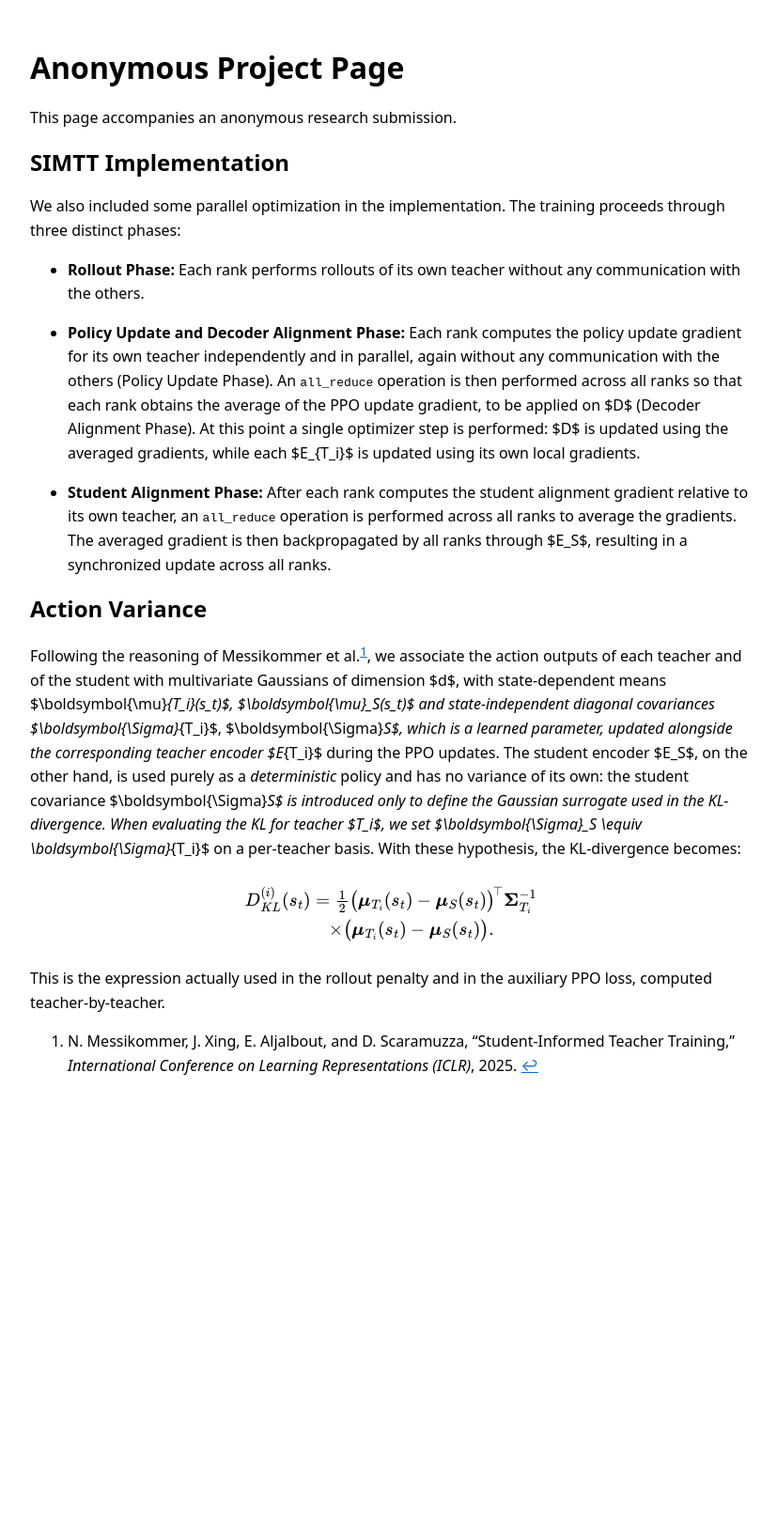
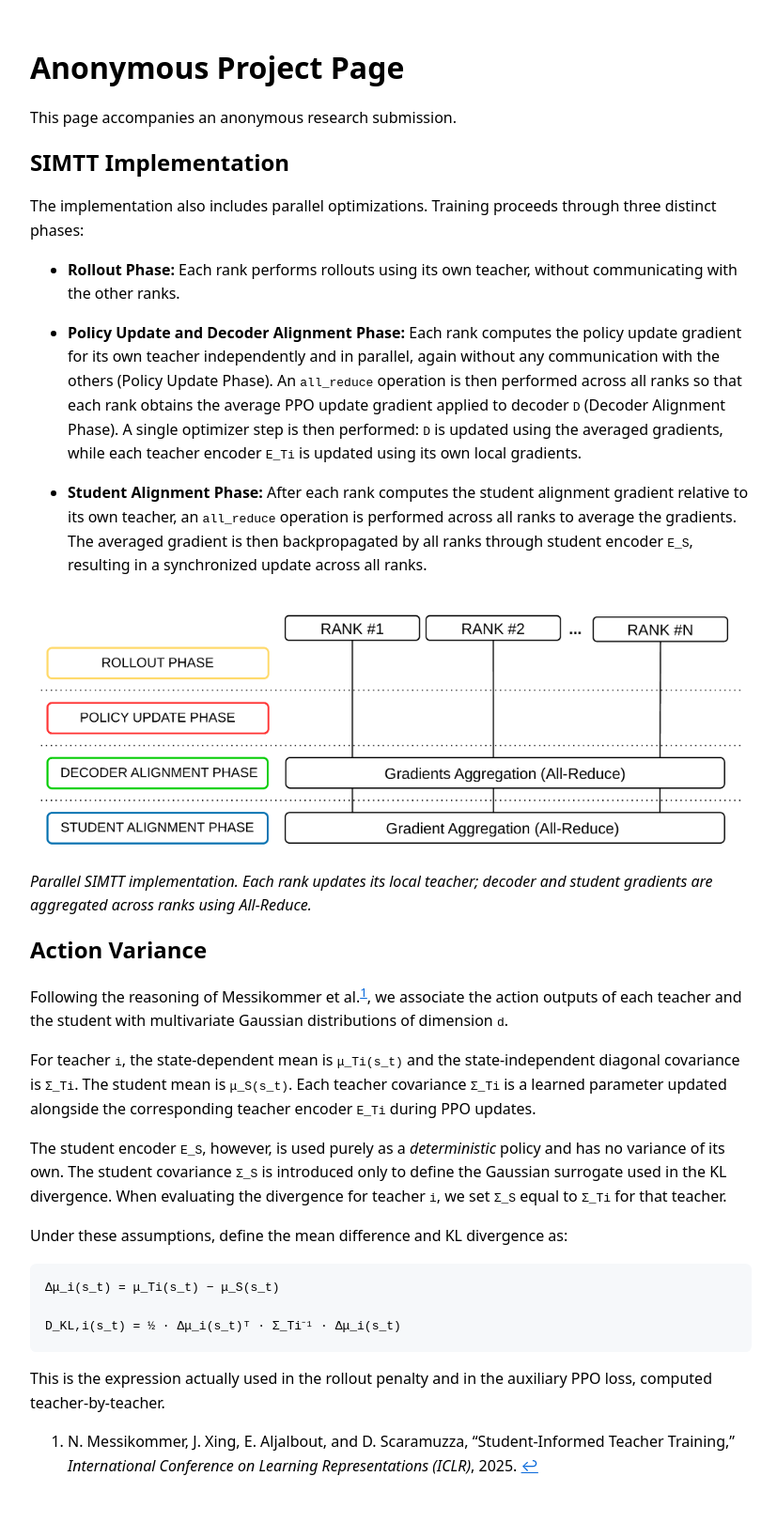
Before and after one commit to blind-paper-sub/ICRA2026, a Jekyll site: the page built from index.md, in a window 1280 px wide. Shown: the whole page at 94% size, without its empty margins (224-1051 px from the left). Built offline with Jekyll 4.4.1, drawn with Linux system fonts in a browser that asks for light colours; before the commit the page ends 1195 px from its top, so only the background shows below that.

Commit message:
Use Markdown content and add parallel implementation figure

````diff
--- a/_layouts/default.html
+++ b/_layouts/default.html
@@ -6,11 +6,6 @@
     <meta name="robots" content="noindex, nofollow, noarchive">
     <title>{{ page.title | default: site.title }}</title>
     <link rel="stylesheet" href="{{ '/assets/style.css' | relative_url }}">
-    <script
-      id="MathJax-script"
-      async
-      src="https://cdn.jsdelivr.net/npm/mathjax@3.2.2/es5/tex-mml-chtml.js">
-    </script>
   </head>
   <body>
     <main>
--- a/assets/style.css
+++ b/assets/style.css
@@ -19,10 +19,18 @@ h2 {
   line-height: 1.2;
 }
 
-mjx-container[display="true"] {
+img {
+  display: block;
+  width: 100%;
+  height: auto;
+  margin: 1.75rem auto 0.75rem;
+}
+
+pre {
   overflow-x: auto;
-  overflow-y: hidden;
-  padding: 0.5rem 0;
+  padding: 1rem;
+  border-radius: 0.4rem;
+  background: #f6f8fa;
 }
 
 a {
@@ -30,6 +38,10 @@ a {
 }
 
 @media (prefers-color-scheme: dark) {
+  pre {
+    background: #161b22;
+  }
+
   a {
     color: #58a6ff;
   }
--- a/index.md
+++ b/index.md
@@ -9,54 +9,55 @@ This page accompanies an anonymous research submission.
 
 ## SIMTT Implementation
 
-We also included some parallel optimization in the implementation. The training
-proceeds through three distinct phases:
+The implementation also includes parallel optimizations. Training proceeds
+through three distinct phases:
 
-- **Rollout Phase:** Each rank performs rollouts of its own teacher without any
-  communication with the others.
+- **Rollout Phase:** Each rank performs rollouts using its own teacher, without
+  communicating with the other ranks.
 
 - **Policy Update and Decoder Alignment Phase:** Each rank computes the policy
   update gradient for its own teacher independently and in parallel, again
   without any communication with the others (Policy Update Phase). An
   `all_reduce` operation is then performed across all ranks so that each rank
-  obtains the average of the PPO update gradient, to be applied on $D$ (Decoder
-  Alignment Phase). At this point a single optimizer step is performed: $D$ is
-  updated using the averaged gradients, while each $E_{T_i}$ is updated using
-  its own local gradients.
+  obtains the average PPO update gradient applied to decoder `D` (Decoder
+  Alignment Phase). A single optimizer step is then performed: `D` is updated
+  using the averaged gradients, while each teacher encoder `E_Ti` is updated
+  using its own local gradients.
 
 - **Student Alignment Phase:** After each rank computes the student alignment
   gradient relative to its own teacher, an `all_reduce` operation is performed
   across all ranks to average the gradients. The averaged gradient is then
-  backpropagated by all ranks through $E_S$, resulting in a synchronized update
-  across all ranks.
+  backpropagated by all ranks through student encoder `E_S`, resulting in a
+  synchronized update across all ranks.
+
+![Parallel multi-GPU implementation of SIMTT](images/parallel-implementation.png)
+
+*Parallel SIMTT implementation. Each rank updates its local teacher; decoder
+and student gradients are aggregated across ranks using All-Reduce.*
 
 ## Action Variance
 
 Following the reasoning of Messikommer et al.[^messikommer], we associate the
-action outputs of each teacher and of the student with multivariate Gaussians of
-dimension $d$, with state-dependent means $\boldsymbol{\mu}_{T_i}(s_t)$,
-$\boldsymbol{\mu}_S(s_t)$ and state-independent diagonal covariances
-$\boldsymbol{\Sigma}_{T_i}$, $\boldsymbol{\Sigma}_S$, which is a learned
-parameter, updated alongside the corresponding teacher encoder $E_{T_i}$ during
-the PPO updates. The student encoder $E_S$, on the other hand, is used purely as
-a *deterministic* policy and has no variance of its own: the student covariance
-$\boldsymbol{\Sigma}_S$ is introduced only to define the Gaussian surrogate
-used in the KL-divergence. When evaluating the KL for teacher $T_i$, we set
-$\boldsymbol{\Sigma}_S \equiv \boldsymbol{\Sigma}_{T_i}$ on a per-teacher basis.
-With these hypothesis, the KL-divergence becomes:
+action outputs of each teacher and the student with multivariate Gaussian
+distributions of dimension `d`.
 
-$$
-\begin{aligned}
-D_{KL}^{(i)}(s_t)
-&= \tfrac{1}{2}
-\bigl(\boldsymbol{\mu}_{T_i}(s_t)
-- \boldsymbol{\mu}_S(s_t)\bigr)^{\!\top}
-\boldsymbol{\Sigma}_{T_i}^{-1} \\
-&\quad \times
-\bigl(\boldsymbol{\mu}_{T_i}(s_t)
-- \boldsymbol{\mu}_S(s_t)\bigr).
-\end{aligned}
-$$
+For teacher `i`, the state-dependent mean is `μ_Ti(s_t)` and the
+state-independent diagonal covariance is `Σ_Ti`. The student mean is
+`μ_S(s_t)`. Each teacher covariance `Σ_Ti` is a learned parameter updated
+alongside the corresponding teacher encoder `E_Ti` during PPO updates.
+
+The student encoder `E_S`, however, is used purely as a *deterministic* policy
+and has no variance of its own. The student covariance `Σ_S` is introduced only
+to define the Gaussian surrogate used in the KL divergence. When evaluating
+the divergence for teacher `i`, we set `Σ_S` equal to `Σ_Ti` for that teacher.
+
+Under these assumptions, define the mean difference and KL divergence as:
+
+```text
+Δμ_i(s_t) = μ_Ti(s_t) − μ_S(s_t)
+
+D_KL,i(s_t) = ½ · Δμ_i(s_t)ᵀ · Σ_Ti⁻¹ · Δμ_i(s_t)
+```
 
 This is the expression actually used in the rollout penalty and in the
 auxiliary PPO loss, computed teacher-by-teacher.
````
Also changed, not shown: images/parallel-implementation.png (added).
